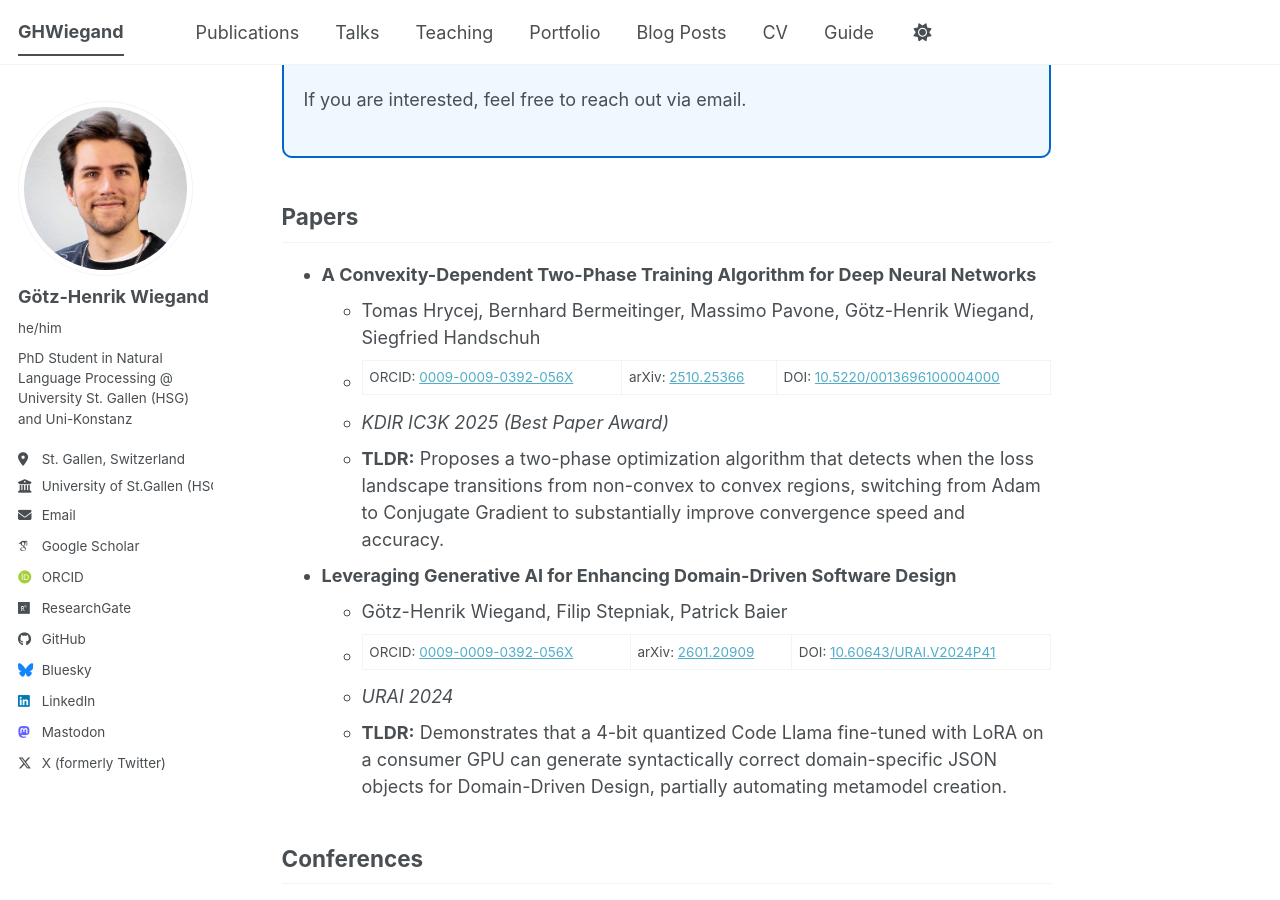
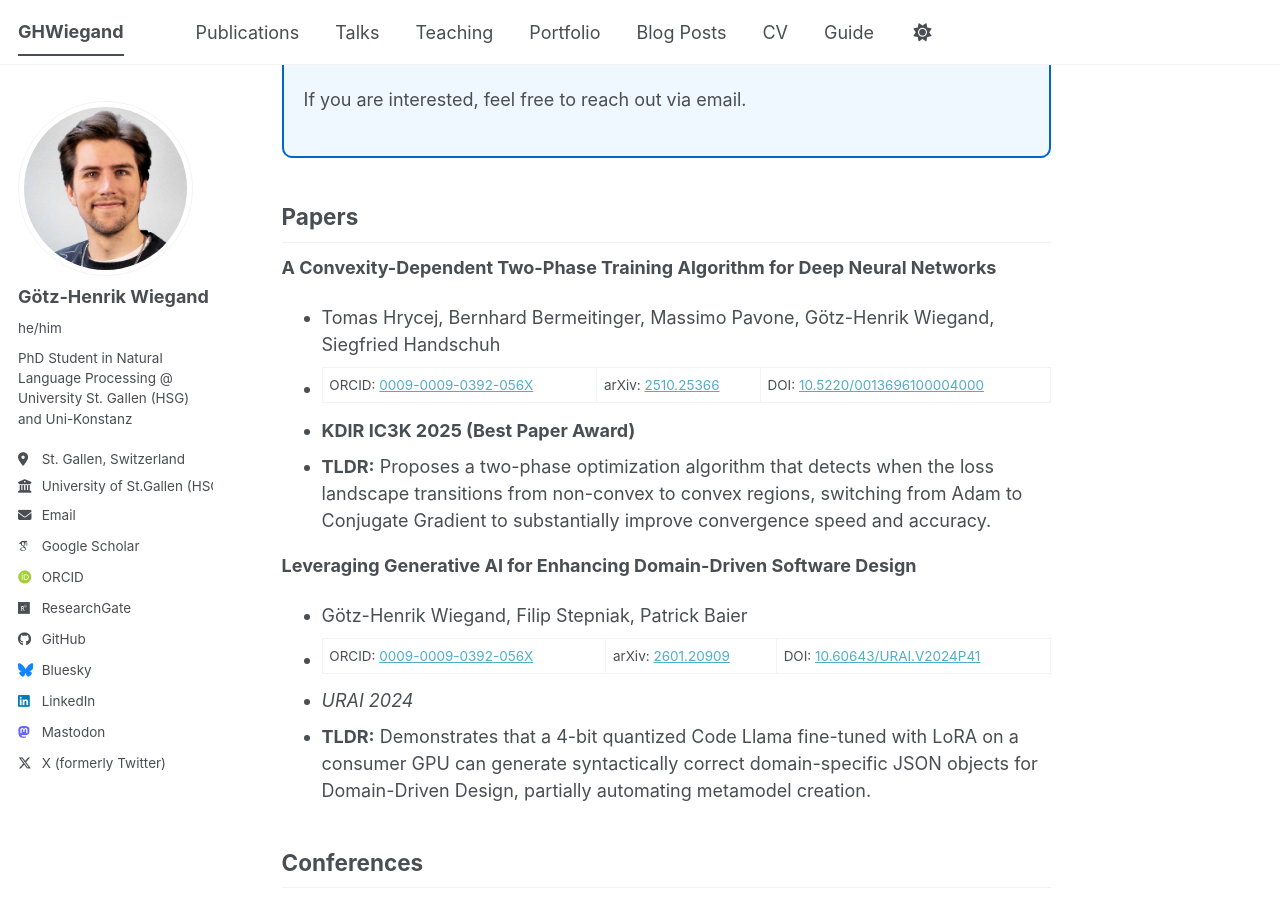
Before and after one commit to ghwiegand/ghwiegand.github.io, a Jekyll site: the page built from _pages/about.md, in a window 1280 px wide and 900 px high, scrolled down 450 px. Built offline with Jekyll 4.4.1, drawn with Linux system fonts in a browser that asks for light colours; some web fonts are replaced; a script bundle is joined from its source files by our own code; library files that are not in the unit come from our copies.

Commit message:
remove one hirarchy of bullets

```diff
--- a/_pages/about.md
+++ b/_pages/about.md
@@ -18,17 +18,18 @@ My research focusses on foundation model training and optmizitaion. I am also th
 </div>
 
 ## Papers
-- **A Convexity-Dependent Two-Phase Training Algorithm for Deep Neural Networks**
-  - Tomas Hrycej, Bernhard Bermeitinger, Massimo Pavone, Götz-Henrik Wiegand, Siegfried Handschuh
-  - ORCID: [0009-0009-0392-056X](https://orcid.org/0009-0009-0392-056X) | arXiv: [2510.25366](https://arxiv.org/abs/2510.25366) | DOI: [10.5220/0013696100004000](https://doi.org/10.5220/0013696100004000)
-  - *KDIR IC3K 2025 (Best Paper Award)*
-  - **TLDR:** Proposes a two-phase optimization algorithm that detects when the loss landscape transitions from non-convex to convex regions, switching from Adam to Conjugate Gradient to substantially improve convergence speed and accuracy.
 
-- **Leveraging Generative AI for Enhancing Domain-Driven Software Design**
-  - Götz-Henrik Wiegand, Filip Stepniak, Patrick Baier
-  - ORCID: [0009-0009-0392-056X](https://orcid.org/0009-0009-0392-056X) | arXiv: [2601.20909](https://arxiv.org/abs/2601.20909) | DOI: [10.60643/URAI.V2024P41](https://doi.org/10.60643/URAI.V2024P41)
-  - *URAI 2024*
-  - **TLDR:** Demonstrates that a 4-bit quantized Code Llama fine-tuned with LoRA on a consumer GPU can generate syntactically correct domain-specific JSON objects for Domain-Driven Design, partially automating metamodel creation.
+**A Convexity-Dependent Two-Phase Training Algorithm for Deep Neural Networks**
+- Tomas Hrycej, Bernhard Bermeitinger, Massimo Pavone, Götz-Henrik Wiegand, Siegfried Handschuh
+- ORCID: [0009-0009-0392-056X](https://orcid.org/0009-0009-0392-056X) | arXiv: [2510.25366](https://arxiv.org/abs/2510.25366) | DOI: [10.5220/0013696100004000](https://doi.org/10.5220/0013696100004000)
+- **KDIR IC3K 2025 (Best Paper Award)**
+- **TLDR:** Proposes a two-phase optimization algorithm that detects when the loss landscape transitions from non-convex to convex regions, switching from Adam to Conjugate Gradient to substantially improve convergence speed and accuracy.
+
+**Leveraging Generative AI for Enhancing Domain-Driven Software Design**
+- Götz-Henrik Wiegand, Filip Stepniak, Patrick Baier
+- ORCID: [0009-0009-0392-056X](https://orcid.org/0009-0009-0392-056X) | arXiv: [2601.20909](https://arxiv.org/abs/2601.20909) | DOI: [10.60643/URAI.V2024P41](https://doi.org/10.60643/URAI.V2024P41)
+- *URAI 2024*
+- **TLDR:** Demonstrates that a 4-bit quantized Code Llama fine-tuned with LoRA on a consumer GPU can generate syntactically correct domain-specific JSON objects for Domain-Driven Design, partially automating metamodel creation.
 
 ## Conferences
 - Applied Machine Learning Days 2026 (AMLD2026)
```
